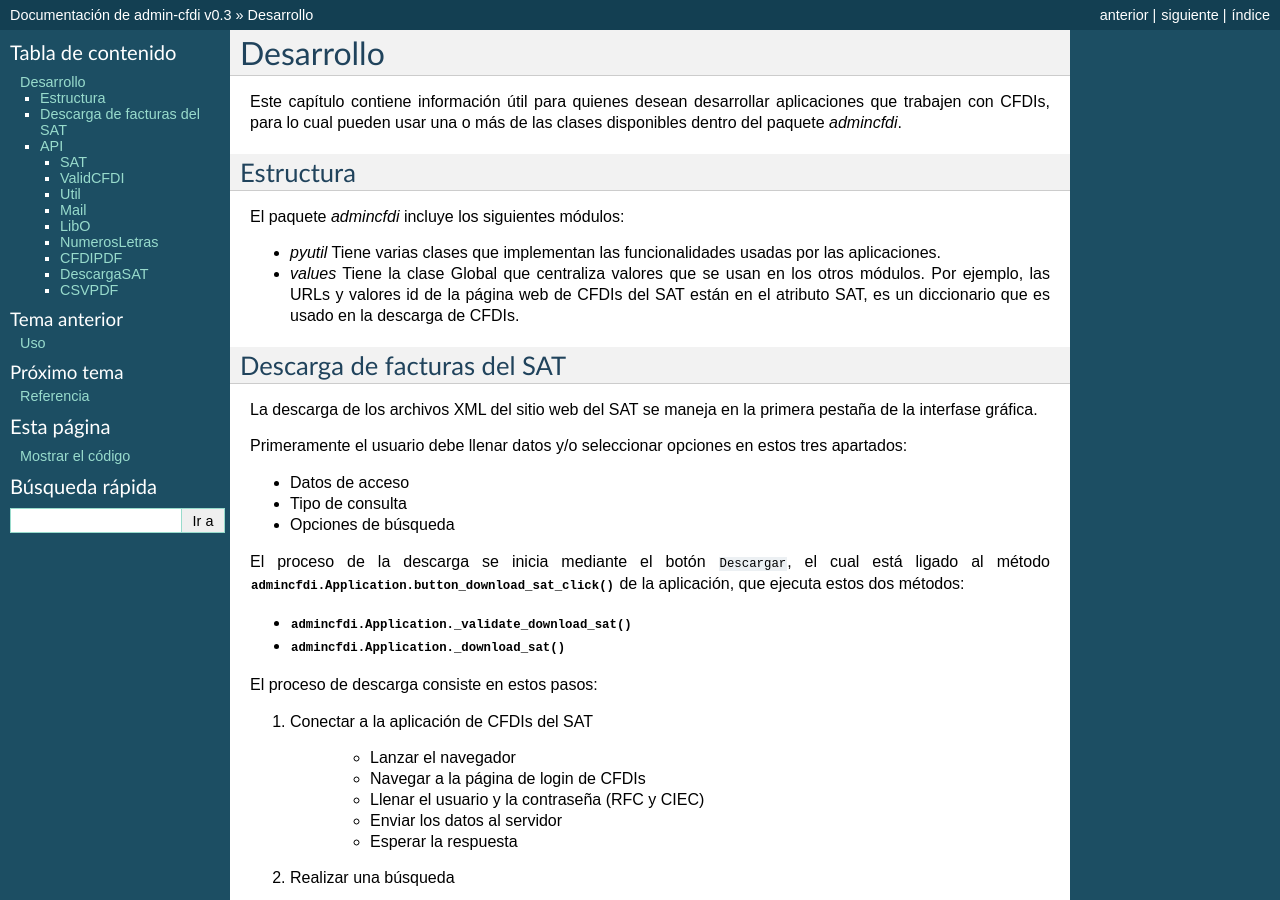
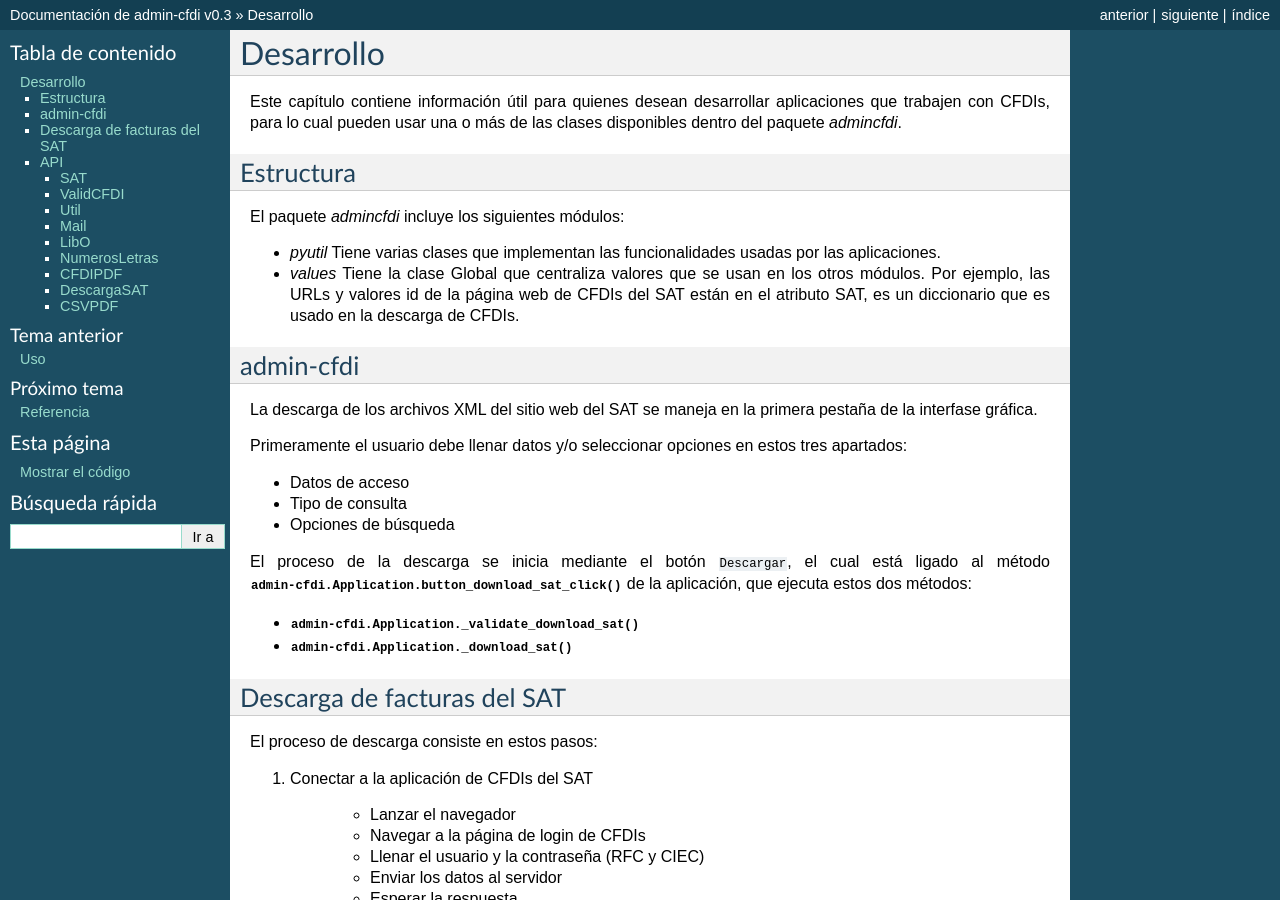
Before and after one commit to LinuxCabal/admin-cfdi, a Sphinx documentation site: the page built from docs/devel.rst, in a window 1280 px wide and 900 px high. Built offline with Sphinx 7.4.7, drawn with Linux system fonts in a browser that asks for light colours.

Commit message:
Separar admin-cfdi

```diff
--- a/docs/devel.rst
+++ b/docs/devel.rst
@@ -22,8 +22,8 @@ El paquete `admincfdi` incluye los siguientes módulos:
   es un diccionario que es usado
   en la descarga de CFDIs.
 
-Descarga de facturas del SAT
-============================
+admin-cfdi
+==========
 
 La descarga de los archivos XML del sitio web del SAT se
 maneja en la primera pestaña de la interfase gráfica.
@@ -37,13 +37,16 @@ datos y/o seleccionar opciones en estos tres apartados:
 
 El proceso de la descarga se inicia mediante el botón
 ``Descargar``, el cual está ligado al método
-:func:`admincfdi.Application.button_download_sat_click`
+:func:`admin-cfdi.Application.button_download_sat_click`
 de la aplicación, que ejecuta
 estos dos métodos:
 
-- :func:`admincfdi.Application._validate_download_sat`
+- :func:`admin-cfdi.Application._validate_download_sat`
 
-- :func:`admincfdi.Application._download_sat`
+- :func:`admin-cfdi.Application._download_sat`
+
+Descarga de facturas del SAT
+============================
 
 El proceso de descarga consiste en estos pasos:
 
```
